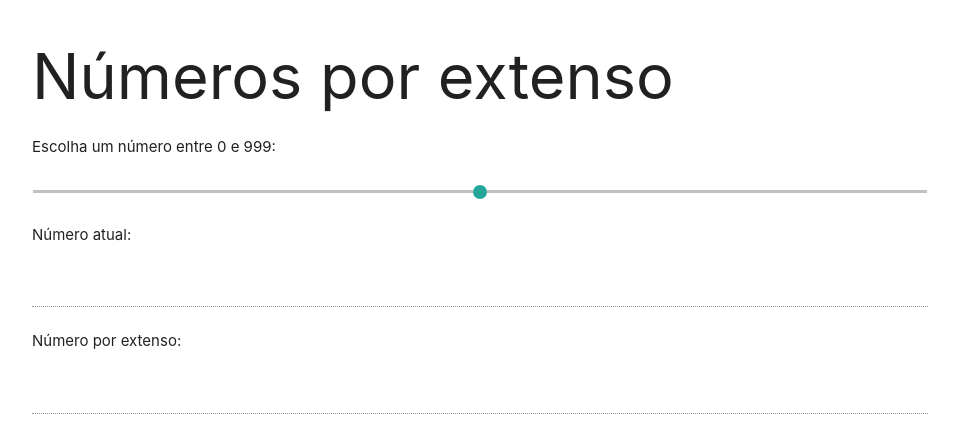
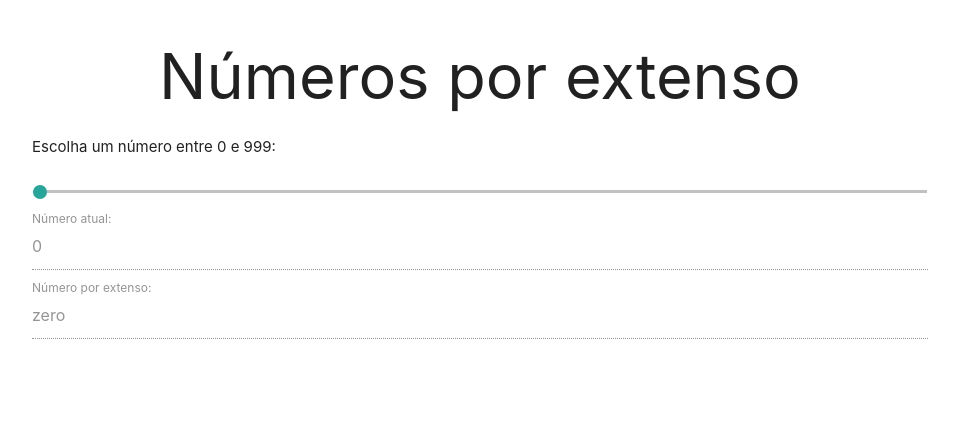
Before and after one commit to raphaelfontoura/igti-numeros-extenso, a plain HTML site: page index.html in a window 1280 px wide. Shown: the whole page, without its empty margins (160-1119 px from the left). Drawn offline with nearby package versions, Linux system fonts and the light colour scheme.

Commit message:
ajustando o index.html com o materialize css

```diff
--- a/index.html
+++ b/index.html
@@ -10,18 +10,20 @@
 </head>
 <body>
     <div class="container">
-        <h1>Números por extenso</h1>
+        <h1 class="center">Números por extenso</h1>
         <div>
             <p>Escolha um número entre 0 e 999:</p>
-            <p class="range-field">
-                <input type="range" id="slider" min="0" max="999">
-            </p>
+            <div class="range-field">
+                <input type="range" id="slider" min="0" max="999" value=0>
+            </div>
         </div>
-        <div>
-            <p>Número atual:</p>
-            <input type="number" id="number" disabled>
-            <p>Número por extenso:</p>
-            <input type="text" id="text_number" disabled>
+        <div class="input-field">
+            <input type="number" id="number" disabled readonly value="0">
+            <label for="number"> Número atual: </label>
+        </div>
+        <div class="input-field">
+            <input type="text" id="text_number" disabled readonly value="zero">
+            <label for="text_number"> Número por extenso: </label>
         </div>
     </div>
     <!-- Compiled and minified JavaScript -->
```
